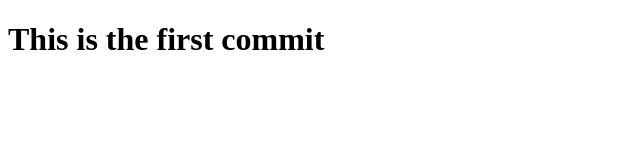
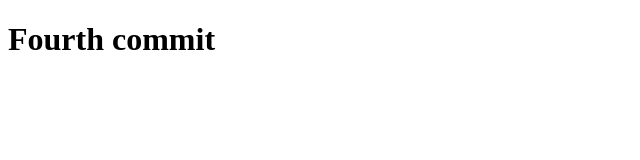
Before and after one commit to almonasterio/demoPull, a plain HTML site: page index.html in a window 1280 px wide. Shown: the whole page, without its empty margins (0-640 px from the left). Drawn offline with Linux system fonts and the light colour scheme.

Commit message:
Fourth commit

```diff
--- a/index.html
+++ b/index.html
@@ -8,7 +8,7 @@
 </head>
 
 <body>
-    <h1>This is the first commit</h1>
+    <h1>Fourth commit</h1>
 
 </body>
 
```
